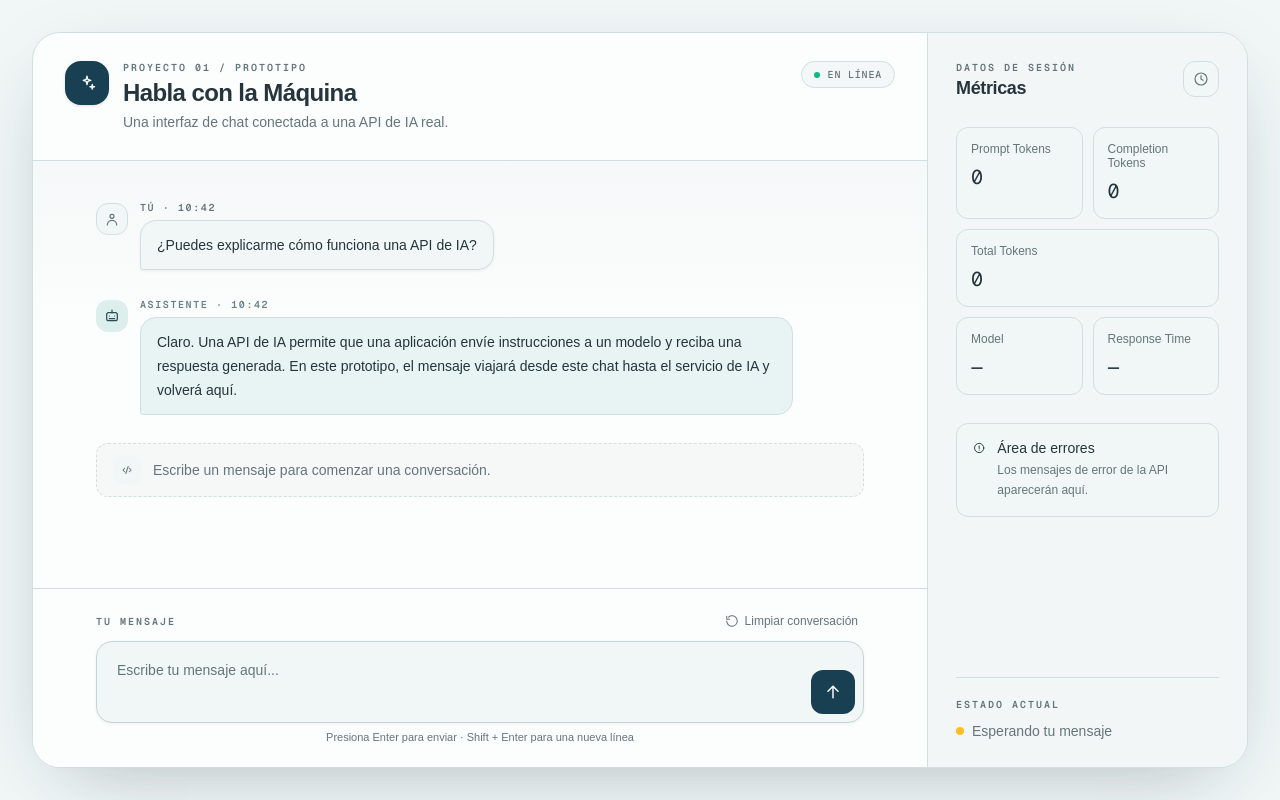
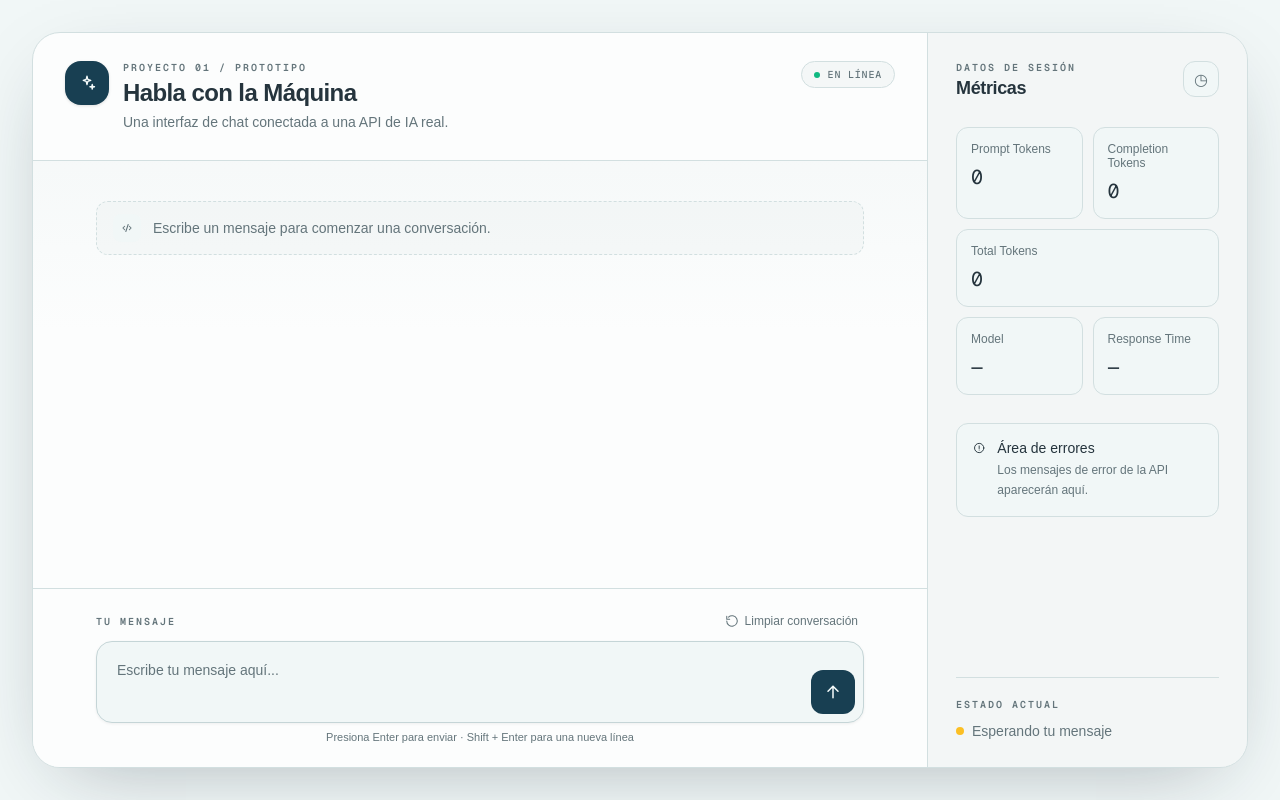
Before and after one commit to 4GeeksAcademy/francisco-garcia-habla-con-la-maquina, a Next.js app: page / in a window 1280 px wide. Built offline with nearby package versions, Linux system fonts and the light colour scheme.

Commit message:
feat: implement client-side chat state and UI

```diff
--- a/app/page.module.css
+++ b/app/page.module.css
@@ -53,7 +53,10 @@
 .textarea::placeholder { color: var(--muted-foreground); }
 .send { display: flex; width: 44px; height: 44px; align-items: center; justify-content: center; flex-shrink: 0; border: 0; border-radius: 12px; background: var(--primary); color: var(--primary-foreground); cursor: pointer; }
 .send:hover { transform: translateY(-2px); background: color-mix(in srgb, var(--primary) 90%, black); }
+.send:disabled, .clear:disabled, .textarea:disabled { cursor: not-allowed; opacity: .55; }
+.send:disabled:hover { transform: none; background: var(--primary); }
 .hint { margin: 8px 0 0; text-align: center; color: var(--muted-foreground); font-size: 11px; }
+.loading { margin: 0; color: var(--muted-foreground); font-size: 14px; }
 .sidebar { width: 100%; flex-shrink: 0; border-top: 1px solid var(--border); background: color-mix(in srgb, var(--muted) 45%, transparent); }
 .sidebarInner { display: flex; height: 100%; flex-direction: column; padding: 20px; }
 .sidebarHeading { display: flex; align-items: flex-start; justify-content: space-between; gap: 16px; margin-bottom: 28px; }
--- a/app/page.tsx
+++ b/app/page.tsx
@@ -1,5 +1,11 @@
-import type { ReactNode } from 'react'
+"use client"
+
+import { useState, type ReactNode } from 'react'
 import styles from './page.module.css'
+import type { Message, Metrics } from '../types/chat'
+import { ChatMessage } from '../components/chat/ChatMessage'
+import { ChatComposer } from '../components/chat/ChatComposer'
+import { MetricsPanel } from '../components/chat/MetricsPanel'
 
 type IconName = 'sparkles' | 'user' | 'bot' | 'code' | 'rotate' | 'arrow' | 'clock' | 'alert'
 
@@ -17,16 +23,31 @@ function Icon({ name, size = 18 }: { name: IconName; size?: number }) {
   return <svg aria-hidden="true" width={size} height={size} viewBox="0 0 24 24" fill="none" stroke="currentColor" strokeWidth="1.8" strokeLinecap="round" strokeLinejoin="round">{paths[name]}</svg>
 }
 
-const metrics = [
-  { label: 'Prompt Tokens', value: '0' }, { label: 'Completion Tokens', value: '0' },
-  { label: 'Total Tokens', value: '0' }, { label: 'Model', value: '—' }, { label: 'Response Time', value: '—' },
-]
+const initialMetrics: Metrics = { promptTokens: 0, completionTokens: 0, totalTokens: 0, model: null, responseTime: null }
 
 export default function Page() {
+  const [messages, setMessages] = useState<Message[]>([])
+  const [input, setInput] = useState('')
+  const [loading, setLoading] = useState(false)
+  const [metrics, setMetrics] = useState<Metrics>(initialMetrics)
+  const [error, setError] = useState<string | null>(null)
+
+  function submitMessage() {
+    if (loading) return
+    const content = input.trim()
+    if (!content) { setError('Escribe un mensaje antes de enviar.'); return }
+    setMessages((current) => [...current, { role: 'user', content }])
+    setInput('')
+    setError(null)
+  }
+
+  function clearConversation() {
+    setMessages([]); setInput(''); setLoading(false); setError(null); setMetrics(initialMetrics)
+  }
+
   return <main className={styles.page}><div className={styles.shell}>
     <section className={styles.chatSection}><header className={styles.header}><div className={styles.brand}><div className={styles.brandIcon}><Icon name="sparkles" /></div><div><p className={styles.kicker}>PROYECTO 01 / PROTOTIPO</p><h1 className={styles.title}>Habla con la Máquina</h1><p className={styles.subtitle}>Una interfaz de chat conectada a una API de IA real.</p></div></div><div className={styles.online}><span className={styles.dot} /> En línea</div></header>
-      <div className={styles.conversation}><div className={styles.messages}><div className={styles.messageList}><div className={styles.message}><div className={styles.userIcon}><Icon name="user" size={16} /></div><div className={styles.messageBody}><p className={styles.messageMeta}>Tú · 10:42</p><div className={styles.bubble}>¿Puedes explicarme cómo funciona una API de IA?</div></div></div><div className={styles.message}><div className={styles.botIcon}><Icon name="bot" size={16} /></div><div className={styles.messageBody}><p className={`${styles.messageMeta} ${styles.assistantMeta}`}>Asistente · 10:42</p><div className={`${styles.bubble} ${styles.assistantBubble}`}>Claro. Una API de IA permite que una aplicación envíe instrucciones a un modelo y reciba una respuesta generada. En este prototipo, el mensaje viajará desde este chat hasta el servicio de IA y volverá aquí.</div></div></div><div className={styles.info}><span className={styles.codeIcon}><Icon name="code" size={14} /></span><span>Escribe un mensaje para comenzar una conversación.</span></div></div></div>
-        <div className={styles.composer}><div className={styles.composerInner}><div className={styles.composerHeader}><label className={styles.label} htmlFor="message">Tu mensaje</label><button className={styles.clear} type="button"><Icon name="rotate" size={14} /> Limpiar conversación</button></div><div className={styles.inputBox}><textarea className={styles.textarea} id="message" rows={2} placeholder="Escribe tu mensaje aquí..." aria-label="Mensaje para el asistente" /><button className={styles.send} type="button" aria-label="Enviar mensaje"><Icon name="arrow" size={20} /></button></div><p className={styles.hint}>Presiona Enter para enviar · Shift + Enter para una nueva línea</p></div></div></div>
-    </section><aside className={styles.sidebar}><div className={styles.sidebarInner}><div className={styles.sidebarHeading}><div><p className={`${styles.kicker} ${styles.label}`}>Datos de sesión</p><h2 className={styles.sidebarTitle}>Métricas</h2></div><div className={styles.clockIcon}><Icon name="clock" size={16} /></div></div><div className={styles.metrics}>{metrics.map((metric, index) => <div className={`${styles.metric} ${index === 2 ? styles.metricWide : ''}`} key={metric.label}><p className={styles.metricLabel}>{metric.label}</p><p className={styles.metricValue}>{metric.value}</p></div>)}</div><div className={styles.errorBox}><div className={styles.errorContent}><Icon name="alert" size={16} /><div><p className={styles.errorTitle}>Área de errores</p><p className={styles.errorText}>Los mensajes de error de la API aparecerán aquí.</p></div></div></div><div className={styles.status}><p className={styles.label}>Estado actual</p><p className={styles.statusText}><span className={styles.statusDot} /> Esperando tu mensaje</p></div></div></aside>
+      <div className={styles.conversation}><div className={styles.messages} aria-live="polite"><div className={styles.messageList}>{messages.length === 0 ? <div className={styles.info}><span className={styles.codeIcon}><Icon name="code" size={14} /></span><span>Escribe un mensaje para comenzar una conversación.</span></div> : messages.map((message, index) => <ChatMessage key={`${message.role}-${index}`} message={message} />)}{loading && <p className={styles.loading} role="status">Pensando...</p>}</div></div><ChatComposer input={input} loading={loading} onInputChange={(value) => { setInput(value); if (value.trim()) setError(null) }} onSubmit={submitMessage} onClear={clearConversation} /></div>
+    </section><MetricsPanel metrics={metrics} error={error} loading={loading} />
   </div></main>
 }
--- /dev/null
+++ b/components/chat/ChatComposer.tsx
@@ -0,0 +1,63 @@
+import type { ChangeEvent, FormEvent, KeyboardEvent } from "react";
+import styles from "../../app/page.module.css";
+
+type ChatComposerProps = {
+  input: string;
+  loading: boolean;
+  onInputChange: (value: string) => void;
+  onSubmit: () => void;
+  onClear: () => void;
+};
+
+export function ChatComposer({ input, loading, onInputChange, onSubmit, onClear }: ChatComposerProps) {
+  function handleChange(event: ChangeEvent<HTMLTextAreaElement>) {
+    onInputChange(event.target.value);
+  }
+
+  function handleSubmit(event: FormEvent<HTMLFormElement>) {
+    event.preventDefault();
+    onSubmit();
+  }
+
+  function handleKeyDown(event: KeyboardEvent<HTMLTextAreaElement>) {
+    if (event.key === "Enter" && !event.shiftKey) {
+      event.preventDefault();
+      onSubmit();
+    }
+  }
+
+  return (
+    <form className={styles.composer} onSubmit={handleSubmit}>
+      <div className={styles.composerInner}>
+        <div className={styles.composerHeader}>
+          <label className={styles.label} htmlFor="message">Tu mensaje</label>
+          <button className={styles.clear} type="button" onClick={onClear} disabled={loading}>
+            <svg aria-hidden="true" width="14" height="14" viewBox="0 0 24 24" fill="none" stroke="currentColor" strokeWidth="1.8" strokeLinecap="round" strokeLinejoin="round">
+              <path d="M3 12a9 9 0 1 0 3-6.7" /><path d="M3 4v5h5" />
+            </svg>
+            Limpiar conversación
+          </button>
+        </div>
+        <div className={styles.inputBox}>
+          <textarea
+            className={styles.textarea}
+            id="message"
+            rows={2}
+            placeholder="Escribe tu mensaje aquí..."
+            aria-label="Mensaje para el asistente"
+            value={input}
+            onChange={handleChange}
+            onKeyDown={handleKeyDown}
+            disabled={loading}
+          />
+          <button className={styles.send} type="submit" aria-label="Enviar mensaje" disabled={loading}>
+            <svg aria-hidden="true" width="20" height="20" viewBox="0 0 24 24" fill="none" stroke="currentColor" strokeWidth="1.8" strokeLinecap="round" strokeLinejoin="round">
+              <path d="M12 19V5M6 11l6-6 6 6" />
+            </svg>
+          </button>
+        </div>
+        <p className={styles.hint}>Presiona Enter para enviar · Shift + Enter para una nueva línea</p>
+      </div>
+    </form>
+  );
+}
--- /dev/null
+++ b/components/chat/ChatMessage.tsx
@@ -0,0 +1,38 @@
+import type { Message } from "../../types/chat";
+import styles from "../../app/page.module.css";
+
+type ChatMessageProps = {
+  message: Message;
+};
+
+function MessageIcon({ role }: { role: Message["role"] }) {
+  return role === "user" ? (
+    <svg aria-hidden="true" width="16" height="16" viewBox="0 0 24 24" fill="none" stroke="currentColor" strokeWidth="1.8" strokeLinecap="round" strokeLinejoin="round">
+      <circle cx="12" cy="8" r="3" />
+      <path d="M5 21a7 7 0 0 1 14 0" />
+    </svg>
+  ) : (
+    <svg aria-hidden="true" width="16" height="16" viewBox="0 0 24 24" fill="none" stroke="currentColor" strokeWidth="1.8" strokeLinecap="round" strokeLinejoin="round">
+      <rect x="4" y="7" width="16" height="12" rx="3" />
+      <path d="M12 3v4M8 12h.01M16 12h.01M8 16h8" />
+    </svg>
+  );
+}
+
+export function ChatMessage({ message }: ChatMessageProps) {
+  const isUser = message.role === "user";
+
+  return (
+    <article className={styles.message} aria-label={isUser ? "Mensaje del usuario" : "Mensaje del asistente"}>
+      <div className={isUser ? styles.userIcon : styles.botIcon}>
+        <MessageIcon role={message.role} />
+      </div>
+      <div className={styles.messageBody}>
+        <p className={`${styles.messageMeta} ${isUser ? "" : styles.assistantMeta}`}>
+          {isUser ? "Tú" : "Asistente"}
+        </p>
+        <div className={`${styles.bubble} ${isUser ? "" : styles.assistantBubble}`}>{message.content}</div>
+      </div>
+    </article>
+  );
+}
--- /dev/null
+++ b/components/chat/MetricsPanel.tsx
@@ -0,0 +1,43 @@
+import type { Metrics } from "../../types/chat";
+import styles from "../../app/page.module.css";
+
+type MetricsPanelProps = {
+  metrics: Metrics;
+  error: string | null;
+  loading: boolean;
+};
+
+const metricLabels: Array<{ key: keyof Metrics; label: string }> = [
+  { key: "promptTokens", label: "Prompt Tokens" },
+  { key: "completionTokens", label: "Completion Tokens" },
+  { key: "totalTokens", label: "Total Tokens" },
+  { key: "model", label: "Model" },
+  { key: "responseTime", label: "Response Time" },
+];
+
+export function MetricsPanel({ metrics, error, loading }: MetricsPanelProps) {
+  return (
+    <aside className={styles.sidebar}>
+      <div className={styles.sidebarInner}>
+        <div className={styles.sidebarHeading}>
+          <div><p className={`${styles.kicker} ${styles.label}`}>Datos de sesión</p><h2 className={styles.sidebarTitle}>Métricas</h2></div>
+          <div className={styles.clockIcon} aria-hidden="true">◷</div>
+        </div>
+        <div className={styles.metrics}>
+          {metricLabels.map((metric, index) => {
+            const value = metrics[metric.key];
+            const displayValue = value === null || value === "" ? "—" : metric.key === "responseTime" ? `${value} ms` : value;
+            return <div className={`${styles.metric} ${index === 2 ? styles.metricWide : ""}`} key={metric.key}><p className={styles.metricLabel}>{metric.label}</p><p className={styles.metricValue}>{displayValue}</p></div>;
+          })}
+        </div>
+        <div className={styles.errorBox} role="alert" aria-live="polite">
+          <div className={styles.errorContent}>
+            <svg aria-hidden="true" width="16" height="16" viewBox="0 0 24 24" fill="none" stroke="currentColor" strokeWidth="1.8" strokeLinecap="round" strokeLinejoin="round"><circle cx="12" cy="12" r="9" /><path d="M12 8v5M12 16h.01" /></svg>
+            <div><p className={styles.errorTitle}>Área de errores</p><p className={styles.errorText}>{error ?? "Los mensajes de error de la API aparecerán aquí."}</p></div>
+          </div>
+        </div>
+        <div className={styles.status} aria-live="polite"><p className={styles.label}>Estado actual</p><p className={styles.statusText}><span className={styles.statusDot} /> {loading ? "Pensando..." : "Esperando tu mensaje"}</p></div>
+      </div>
+    </aside>
+  );
+}
--- /dev/null
+++ b/types/chat.ts
@@ -0,0 +1,12 @@
+export type Message = {
+  role: "user" | "assistant";
+  content: string;
+};
+
+export type Metrics = {
+  promptTokens: number;
+  completionTokens: number;
+  totalTokens: number;
+  model: string | null;
+  responseTime: number | null;
+};
```
